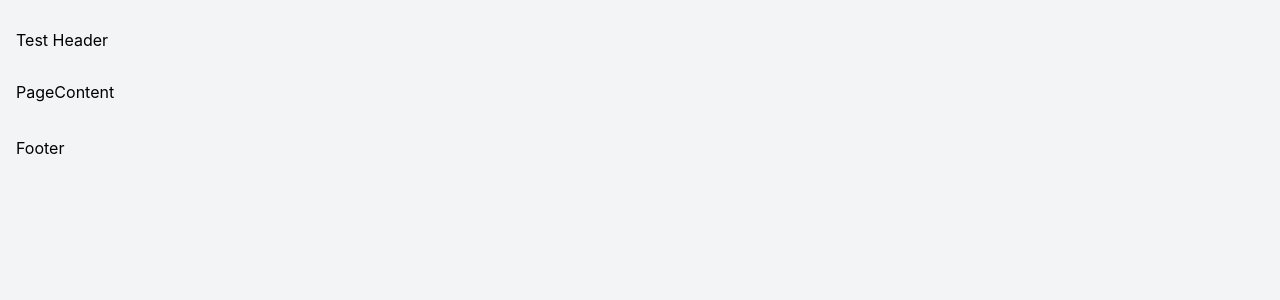
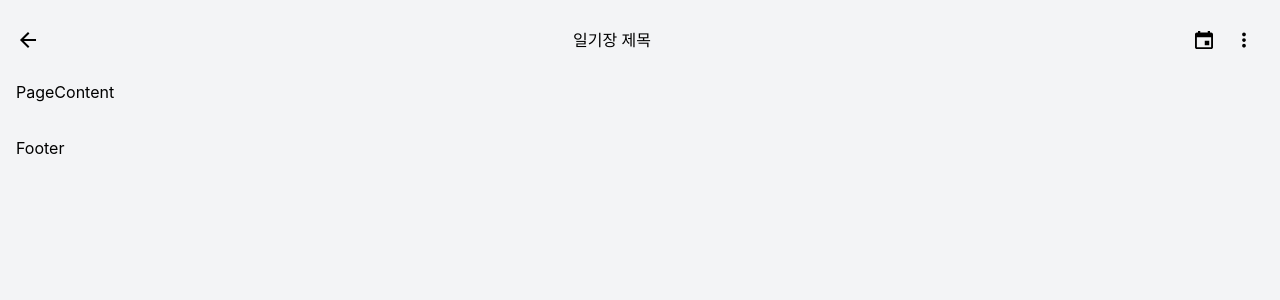
Before and after one commit to Capstone-Memoria/Memoria-Front, a React (Vite) app: page /diary/1 in a window 1280 px wide. Shown: the top 300 px of the page. Built offline with nearby package versions, Linux system fonts and the light colour scheme; sample sign-in values are in the browser's storage; a web font is replaced by a local one.

Commit message:
feat: ViewDiaryPage 헤더 구성 요소 추가 및 내비게이션 기능 구현

```diff
--- a/src/features/diary/pages/ViewDiaryPage.tsx
+++ b/src/features/diary/pages/ViewDiaryPage.tsx
@@ -1,9 +1,27 @@
 import Page from "@/components/page/Page";
+import { IoMdArrowBack, IoMdCalendar, IoMdMore } from "react-icons/io";
+import { useNavigate } from "react-router-dom";
 
 const ViewDiaryPage = () => {
+  /* Properties */
+  const navigate = useNavigate();
+
   return (
     <Page.Container>
-      <Page.Header>Test Header</Page.Header>
+      <Page.Header>
+        <div className={"text-2xl"}>
+          <IoMdArrowBack onClick={() => navigate(-1)} />
+        </div>
+        <div>일기장 제목</div>
+        <div className={"flex text-2xl"}>
+          <div className={"p-2"}>
+            <IoMdCalendar />
+          </div>
+          <div className={"p-2"}>
+            <IoMdMore />
+          </div>
+        </div>
+      </Page.Header>
       <Page.Content>PageContent</Page.Content>
       <Page.Footer>Footer</Page.Footer>
     </Page.Container>
```
